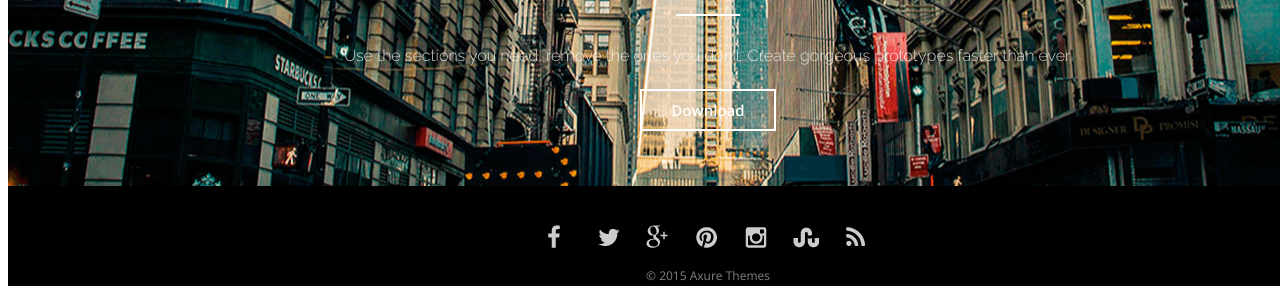
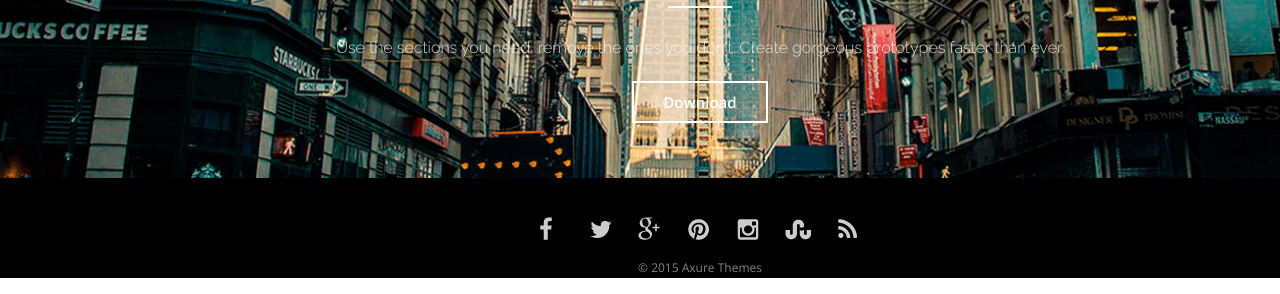
Before and after one commit to g5-freemen/lesson_3, a plain HTML site: page index.html in a window 1280 px wide. Shown: the part 732-1026 px from the top of the page. Drawn offline with nearby package versions, Linux system fonts and the light colour scheme.

Commit message:
Add files via upload

```diff
--- a/style/main.css
+++ b/style/main.css
@@ -1,3 +1,8 @@
+body
+    {
+        margin: 0;
+    }
+
 .wrap
     {
         height: 590px;
@@ -12,9 +17,8 @@ h1
         font-size: 36px;
         font-family: 'Raleway', sans-serif;
         font-weight: 400;
-        margin: 0 0;
+        margin: 0;
         padding: 107px 0 0 0;
-
     }
 
 hr
@@ -24,8 +28,6 @@ hr
         background-color: #FF8C2D; /* Цвет линии */
         height: 2px; /* Толщина линии */
         width: 64px;
-
-
     }
 
 h3
@@ -93,8 +95,10 @@ img
     {
         height: 320px;
         width: 1400px;
-        color: #FFFFFF;
-        background: url("../img/usa-street.png") no-repeat center border-box #000000;
+        background: url("../img/usa-street.png") no-repeat center;
+        background-size: cover;
+        background-color:rgba(0,0,0,0.8);
+        position: relative;
         text-align: center;
         font-family: 'Open Sans', sans-serif;
     }
```
